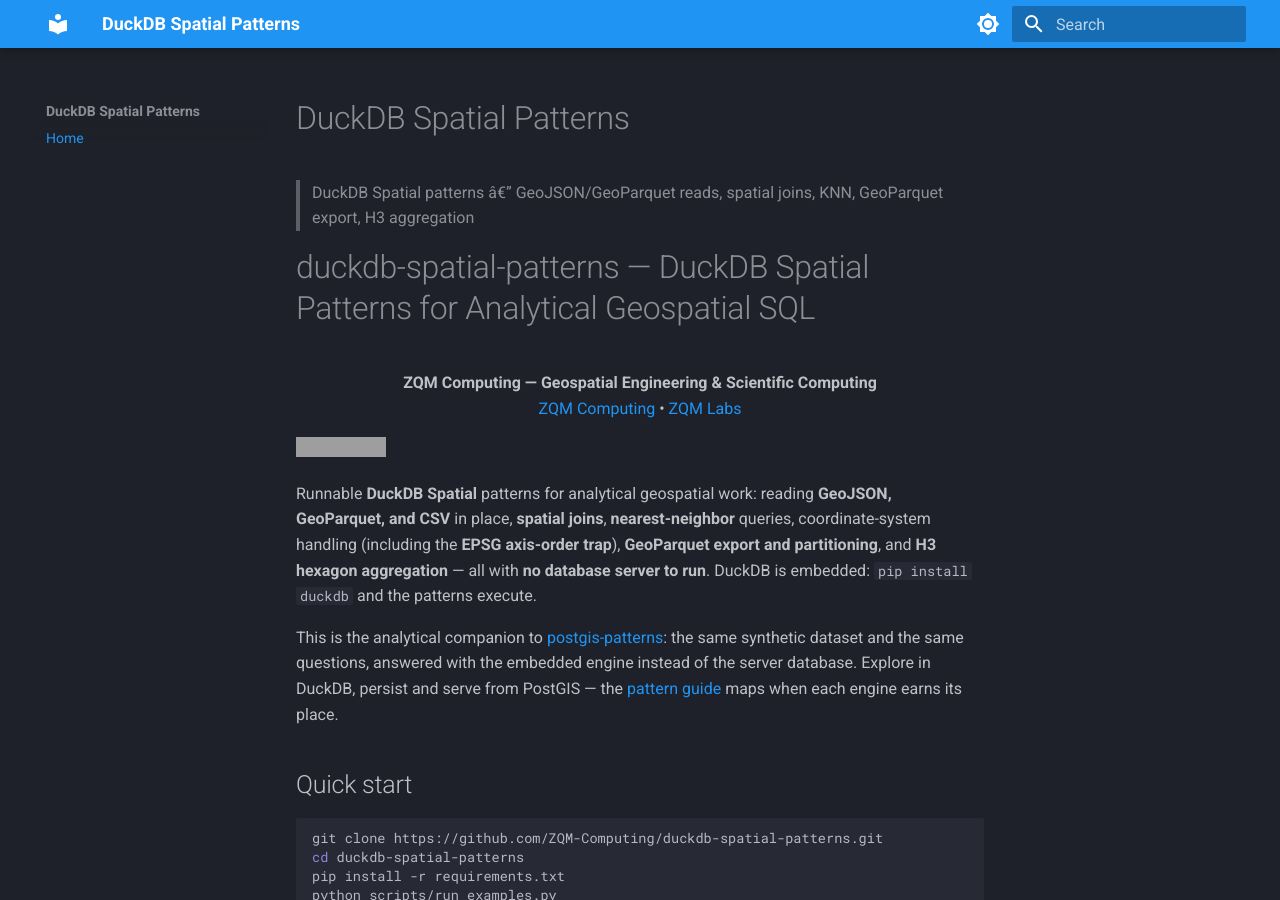
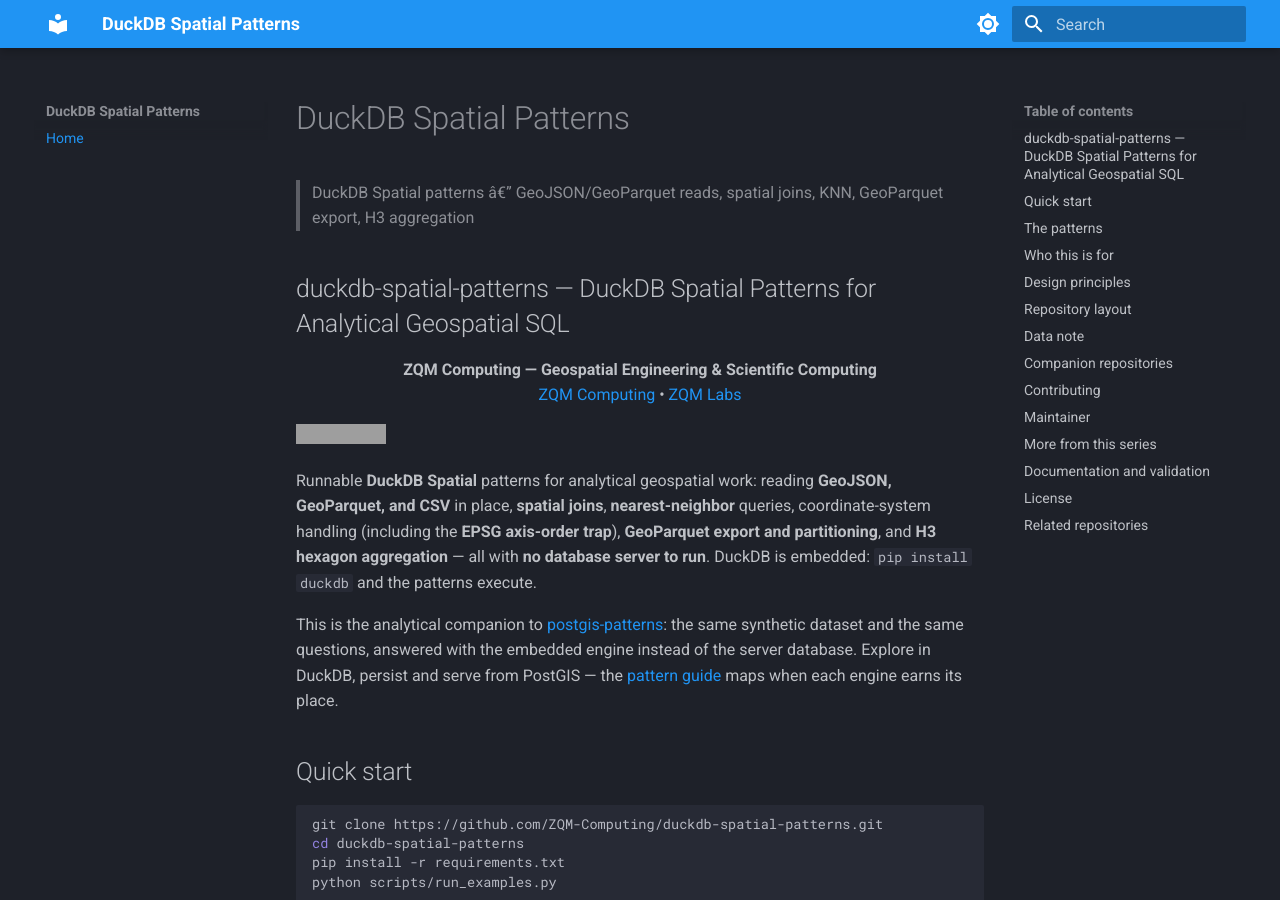
Before and after one commit to ZQM-Computing/duckdb-spatial-cookbook, an MkDocs documentation site: the page built from docs/index.md, in a window 1280 px wide and 900 px high. Built offline with MkDocs 1.6.1 and Material for MkDocs 9.7.7, drawn with Linux system fonts in a browser that asks for light colours; some of the changed lines change nothing that is shown; grey boxes are pictures that could not be loaded.

Commit message:
Add files via upload

```diff
--- a/docs/index.md
+++ b/docs/index.md
@@ -2,14 +2,16 @@
 
 > DuckDB Spatial patterns â€” GeoJSON/GeoParquet reads, spatial joins, KNN, GeoParquet export, H3 aggregation
 
-# duckdb-spatial-patterns — DuckDB Spatial Patterns for Analytical Geospatial SQL
+## duckdb-spatial-patterns — DuckDB Spatial Patterns for Analytical Geospatial SQL
 
 <!-- ZQM-START -->
+<!-- markdownlint-disable MD033 -->
 <p align="center">
   <strong>ZQM Computing — Geospatial Engineering & Scientific Computing</strong><br>
   <a href="https://github.com/ZQM-Computing">ZQM Computing</a> •
   <a href="https://github.com/ZQM-Labs">ZQM Labs</a>
 </p>
+<!-- markdownlint-enable MD033 -->
 <!-- ZQM-END -->
 
 [![Validate examples](https://github.com/ZQM-Computing/duckdb-spatial-patterns/actions/workflows/validate.yml/badge.svg)](https://github.com/ZQM-Computing/duckdb-spatial-patterns/actions/workflows/validate.yml)
@@ -126,6 +128,7 @@
 *Part of [ZQM Computing](https://github.com/ZQM-Computing) — geospatial engineering, scientific computing, and infrastructure patterns.*
 
 <!-- ZQM-FOOTER-START -->
+<!-- markdownlint-disable MD033 -->
 ---
 
 <p align="center">
@@ -134,4 +137,5 @@
   <a href="https://github.com/ZQM-Labs">ZQM Labs</a> •
   <a href="https://github.com/ZQM-Computing">ZQM Computing</a>
 </p>
+<!-- markdownlint-enable MD033 -->
 <!-- ZQM-FOOTER-END -->
```
